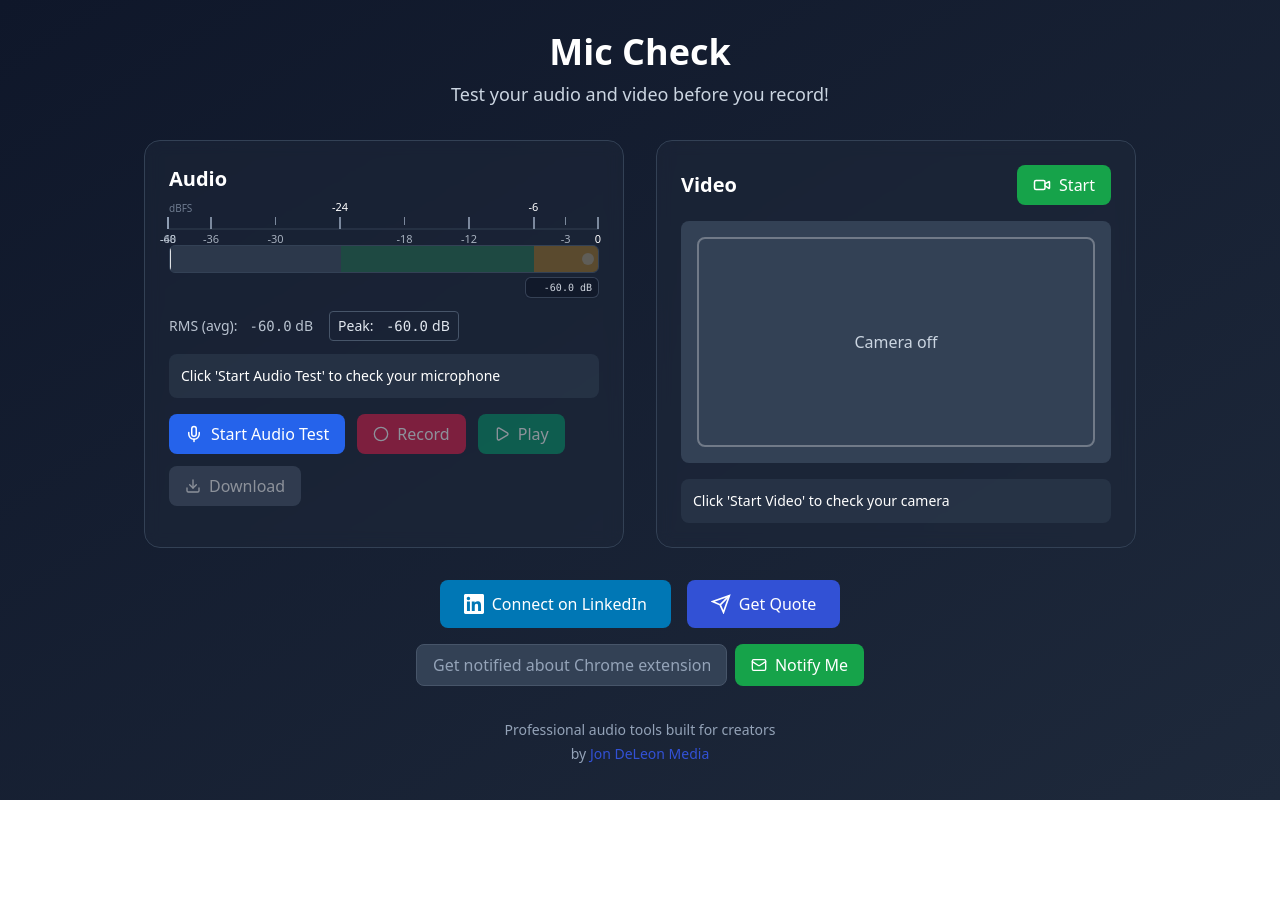
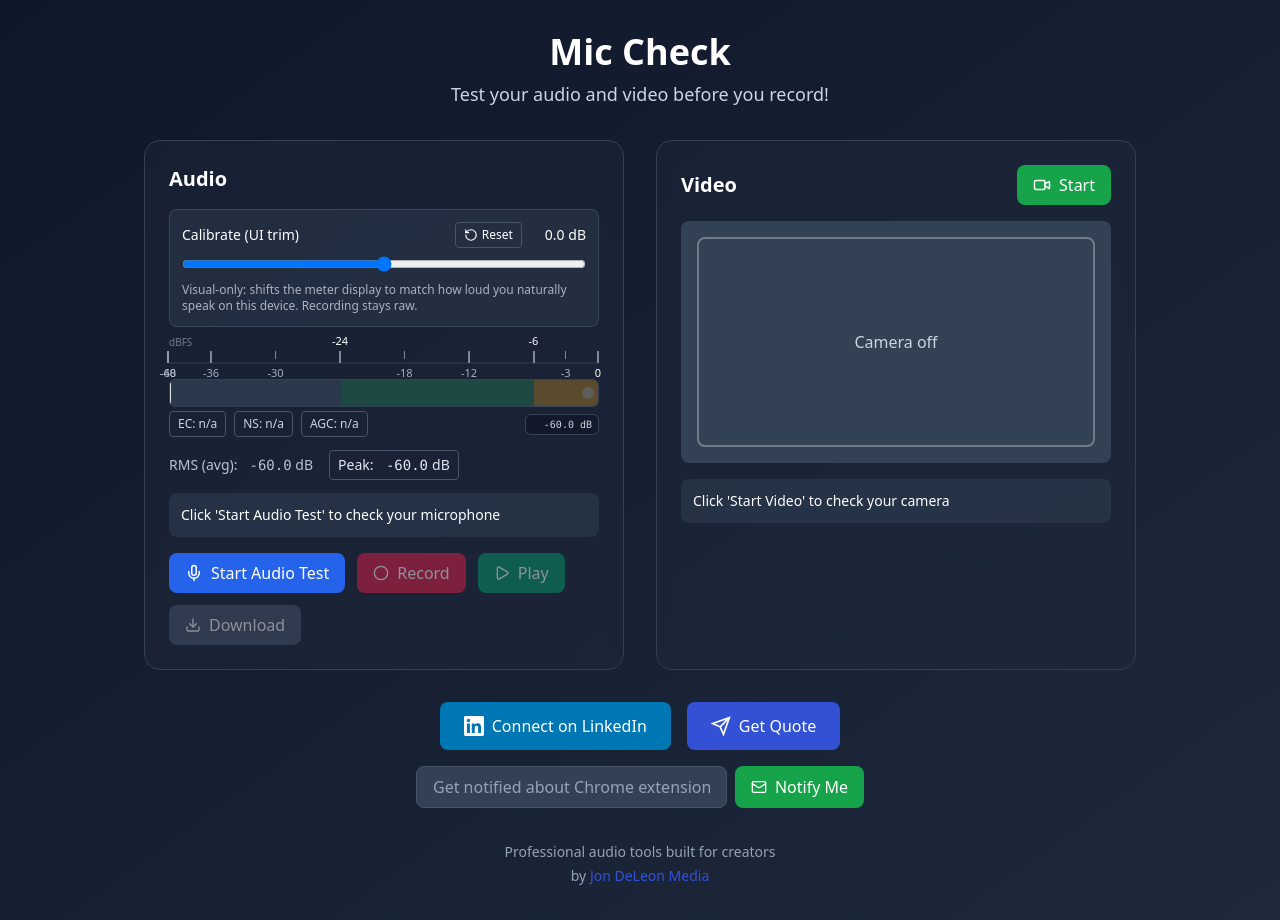
Before and after one commit to jdd059/mic-check, a React (Create React App) app: page / in a window 1280 px wide. Before the commit the page ends 800 px from the top, so only its background shows below. Built offline with nearby package versions, Linux system fonts and the light colour scheme; the HTML template or start-up script is replaced by a standard one.

Commit message:
feat: Calibrate (UI trim) + applied settings readout; persist trim

```diff
--- a/src/App.js
+++ b/src/App.js
@@ -1,11 +1,8 @@
 import React, { useState, useRef, useEffect, useCallback } from 'react';
-import { Mic, MicOff, Video, VideoOff, Play, Square, Download, Circle, Mail } from 'lucide-react';
-
-/** UI calibration: shift the meter display without touching audio or numbers */
-const DISPLAY_TRIM_DB = 0; // try +2 if you want to match Logic visually
+import { Mic, MicOff, Video, VideoOff, Play, Square, Download, Circle, Mail, RotateCcw } from 'lucide-react';
 
 /** ======= Horizontal meter (VU-like smooth bar + responsive peak line) ======= */
-function HorizontalMeter({ rmsDb, peakDb, floorDb = -40, onBarDbChange }) {
+function HorizontalMeter({ rmsDb, peakDb, floorDb = -40, onBarDbChange, displayTrimDb = 0 }) {
   // Map dB to percent width (stable fn so ESLint is happy)
   const dbToPct = useCallback((db) => {
     const span = 0 - floorDb;
@@ -46,7 +43,7 @@ function HorizontalMeter({ rmsDb, peakDb, floorDb = -40, onBarDbChange }) {
 
       // Apply optional display trim here (UI-only)
       const targetDbRaw = inputDbRef.current;
-      const targetDb = Math.max(targetDbRaw + DISPLAY_TRIM_DB, floorDb);
+      const targetDb = Math.max(targetDbRaw + displayTrimDb, floorDb);
 
       // Envelope in dB
       const prevDb = dispDbRef.current;
@@ -106,7 +103,7 @@ function HorizontalMeter({ rmsDb, peakDb, floorDb = -40, onBarDbChange }) {
       rafRef.current = null;
       lastTsRef.current = 0;
     };
-  }, [dbToPct, floorDb, onBarDbChange]);
+  }, [dbToPct, floorDb, onBarDbChange, displayTrimDb]);
 
   // Background zones keep the –24/–6 sweet spot guidance
   const bgZones = [
@@ -242,6 +239,18 @@ const MicCheck = () => {
   const [videoFeedback, setVideoFeedback] = useState("Click 'Start Video' to check your camera");
   const [hasVideoFrame, setHasVideoFrame] = useState(false);
 
+  // Calibrate (UI-only trim) — persisted
+  const [displayTrimDb, setDisplayTrimDb] = useState(0);
+
+  // Applied settings readout (from getSettings())
+  const [appliedSettings, setAppliedSettings] = useState({
+    echoCancellation: undefined,
+    noiseSuppression: undefined,
+    autoGainControl: undefined,
+    sampleRate: undefined,
+    channelCount: undefined,
+  });
+
   // Recording
   const [isRecording, setIsRecording] = useState(false);
   const [recordedBlob, setRecordedBlob] = useState(null);
@@ -275,6 +284,24 @@ const MicCheck = () => {
   const maxPeakRef = useRef(-60);
   const mediaRecorderRef = useRef(null);
   const recordingTimerRef = useRef(null);
+
+  // ---------- INIT CALIBRATE ----------
+  useEffect(() => {
+    try {
+      const saved = localStorage.getItem('displayTrimDb');
+      if (saved !== null) {
+        setDisplayTrimDb(parseFloat(saved));
+      } else {
+        const isMobile = /Mobi|Android/i.test(navigator.userAgent);
+        setDisplayTrimDb(isMobile ? 6 : 0); // default +6 dB on phones
+      }
+    } catch {}
+  }, []);
+
+  // persist on change
+  useEffect(() => {
+    try { localStorage.setItem('displayTrimDb', String(displayTrimDb)); } catch {}
+  }, [displayTrimDb]);
 
   /** ================ AUDIO METER LOOP (fallback analyser) ================ */
   const analyzeAudio = useCallback(() => {
@@ -353,6 +380,19 @@ const MicCheck = () => {
 
       const stream = await navigator.mediaDevices.getUserMedia(constraints);
       mediaStreamRef.current = stream;
+
+      // capture applied getSettings()
+      try {
+        const track = stream.getAudioTracks?.()[0];
+        const s = track?.getSettings?.() || {};
+        setAppliedSettings({
+          echoCancellation: s.echoCancellation,
+          noiseSuppression: s.noiseSuppression,
+          autoGainControl: s.autoGainControl,
+          sampleRate: s.sampleRate,
+          channelCount: s.channelCount,
+        });
+      } catch {}
 
       const ctx = new (window.AudioContext || window.webkitAudioContext)();
       audioContextRef.current = ctx;
@@ -659,6 +699,12 @@ const MicCheck = () => {
     <span className="font-mono tabular-nums inline-block w-[6ch] text-right">{value}</span>
   );
 
+  const SettingBadge = ({ label, value }) => (
+    <span className={`text-xs px-2 py-1 rounded border ${value ? 'border-emerald-500/60 text-emerald-300' : 'border-slate-600 text-slate-300'}`}>
+      {label}: {value === undefined ? 'n/a' : value ? 'on' : 'off'}
+    </span>
+  );
+
   return (
     <div className="min-h-screen bg-gradient-to-br from-slate-900 to-slate-800 text-white">
       <div className="container mx-auto px-4 py-8 max-w-5xl">
@@ -693,6 +739,34 @@ const MicCheck = () => {
               </div>
             )}
 
+            {/* Calibrate (UI trim) */}
+            <div className="mt-4 p-3 rounded-lg bg-slate-700/40 border border-slate-600/60">
+              <div className="flex items-center justify-between gap-2">
+                <label className="text-sm font-medium">Calibrate (UI trim)</label>
+                <div className="flex items-center gap-2">
+                  <button
+                    type="button"
+                    onClick={() => setDisplayTrimDb(0)}
+                    className="text-xs inline-flex items-center gap-1 px-2 py-1 rounded border border-slate-600 hover:bg-slate-700"
+                    title="Reset to 0 dB"
+                  >
+                    <RotateCcw size={14} /> Reset
+                  </button>
+                  <span className="text-sm tabular-nums w-[7ch] text-right">{displayTrimDb.toFixed(1)} dB</span>
+                </div>
+              </div>
+              <input
+                type="range"
+                min={-12}
+                max={12}
+                step={0.5}
+                value={displayTrimDb}
+                onChange={(e) => setDisplayTrimDb(parseFloat(e.target.value))}
+                className="w-full mt-2"
+              />
+              <p className="mt-1 text-xs text-slate-300/80">Visual-only: shifts the meter display to match how loud you naturally speak on this device. Recording stays raw.</p>
+            </div>
+
             {/* Meter */}
             <div className="mt-6">
               <HorizontalMeter
@@ -700,10 +774,19 @@ const MicCheck = () => {
                 peakDb={peakLevel}
                 floorDb={-40}
                 onBarDbChange={setBarDispDb}
+                displayTrimDb={displayTrimDb}
               />
 
               {/* Max (reset) — below meter, right-aligned */}
-              <div className="mt-1 flex justify-end">
+              <div className="mt-1 flex justify-between items-center">
+                <div className="flex flex-wrap gap-2">
+                  <SettingBadge label="EC" value={appliedSettings.echoCancellation} />
+                  <SettingBadge label="NS" value={appliedSettings.noiseSuppression} />
+                  <SettingBadge label="AGC" value={appliedSettings.autoGainControl} />
+                  {appliedSettings.sampleRate && (
+                    <span className="text-xs px-2 py-1 rounded border border-slate-600 text-slate-300">{appliedSettings.sampleRate} Hz</span>
+                  )}
+                </div>
                 <button
                   type="button"
                   onClick={() => { maxPeakRef.current = -60; setPeakNumberDb(-60); }}
```
